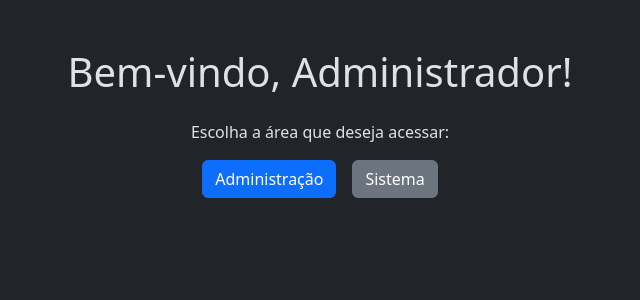
After one commit to MarcioLucas22/sge-django, a Django app: page /choose_destination/ in a window 1280 px wide. The commit adds this page. Shown: the top 300 px of the page, without its empty margins (320-960 px from the left). Run offline with Django 5.2, Linux system fonts and the light colour scheme; a user stored in the database is signed in.

Commit message:
choose destination for adm

```diff
--- a/app/settings.py
+++ b/app/settings.py
@@ -12,10 +12,9 @@ BASE_DIR = Path(__file__).resolve().parent.parent
 SECRET_KEY = 'django-insecure-(&dimz22l@mo7sk1y6o5o2-3i1x11*hnrpq&5!u4pox9dt%__b'
 
 # SECURITY WARNING: don't run with debug turned on in production!
-DEBUG = False
+DEBUG = True
 
 ALLOWED_HOSTS = ['*']
-
 
 # Application definition
 
--- /dev/null
+++ b/app/templates/choose_destination.html
@@ -0,0 +1,19 @@
+<!DOCTYPE html>
+<html lang="pt-br" data-bs-theme="dark">
+<head>
+    <meta charset="UTF-8">
+    <meta name="viewport" content="width=device-width, initial-scale=1.0">
+    <title>Escolha de Acesso</title>
+    <link href="https://cdn.jsdelivr.net/npm/bootstrap@5.3.3/dist/css/bootstrap.min.css" rel="stylesheet">
+</head>
+<body>
+    <div class="container mt-5">
+        <h1 class="text-center mb-4">Bem-vindo, Administrador!</h1>
+        <p class="text-center">Escolha a área que deseja acessar:</p>
+        <div class="d-flex justify-content-center">
+            <a href="/admin/" class="btn btn-primary me-3">Administração</a>
+            <a href="/" class="btn btn-secondary">Sistema</a>
+        </div>
+    </div>
+</body>
+</html>
--- a/app/urls.py
+++ b/app/urls.py
@@ -6,7 +6,9 @@ from . import views
 urlpatterns = [
     path('admin/', admin.site.urls),
 
-    path('login/', auth_views.LoginView.as_view(), name='login'),
+    # path('login/', auth_views.LoginView.as_view(), name='login'),
+    path('login/', views.custom_login, name='login'),
+    path('choose_destination/', views.choose_destination, name='choose_destination'),
     path('logout/', auth_views.LogoutView.as_view(), name='logout'),
 
     path('api/v1/', include('authentication.urls')),
--- a/app/views.py
+++ b/app/views.py
@@ -1,7 +1,10 @@
 import json
-from django.shortcuts import render
+from django.shortcuts import render, redirect
 from . import metrics
-from django.contrib.auth.decorators import login_required, permission_required
+from django.contrib.auth.decorators import login_required
+from django.contrib.auth import authenticate, login
+from django.http import JsonResponse
+from django.contrib.auth.models import User
 
 @login_required(login_url='login')
 def home(request):
@@ -22,3 +25,27 @@ def home(request):
       }
 
       return render(request, 'home.html', context)
+
+
+def custom_login(request):
+    if request.method == 'POST':
+        username = request.POST.get('username')
+        password = request.POST.get('password')
+        user = authenticate(request, username=username, password=password)
+
+        if user is not None:
+            login(request, user)
+            if user.is_superuser:
+                return redirect('choose_destination')  # Página de escolha para superusuários
+            return redirect('home')  # Página do sistema para usuários comuns
+        else:
+            return render(request, 'registration/login.html', {'error': 'Usuário ou senha inválidos'})
+
+    return render(request, 'registration/login.html')
+
+
+@login_required(login_url='login')
+def choose_destination(request):
+    if not request.user.is_superuser:
+        return redirect('home')  # Redireciona usuários comuns para a página principal
+    return render(request, 'choose_destination.html')
```
Also changed, not shown: app/templates/registration/login.html (+8 -15 lines), db.sqlite3.
